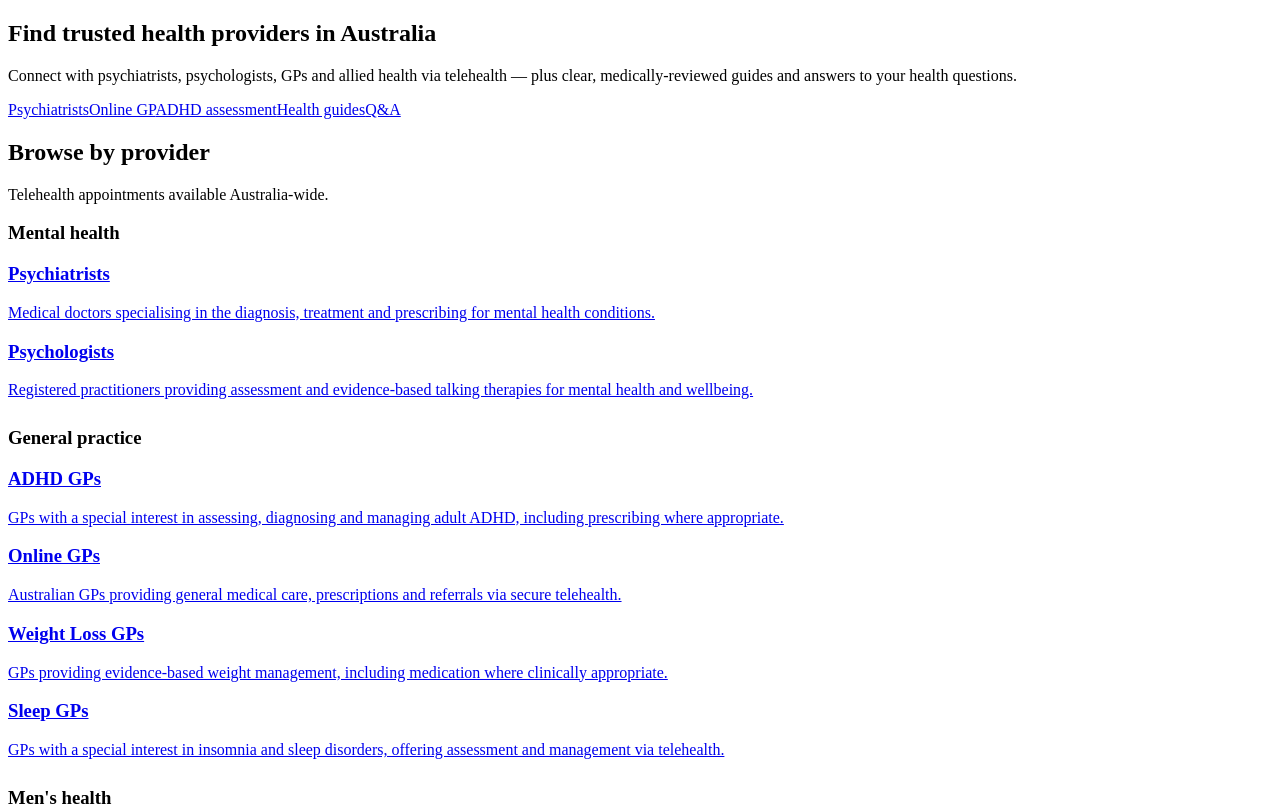
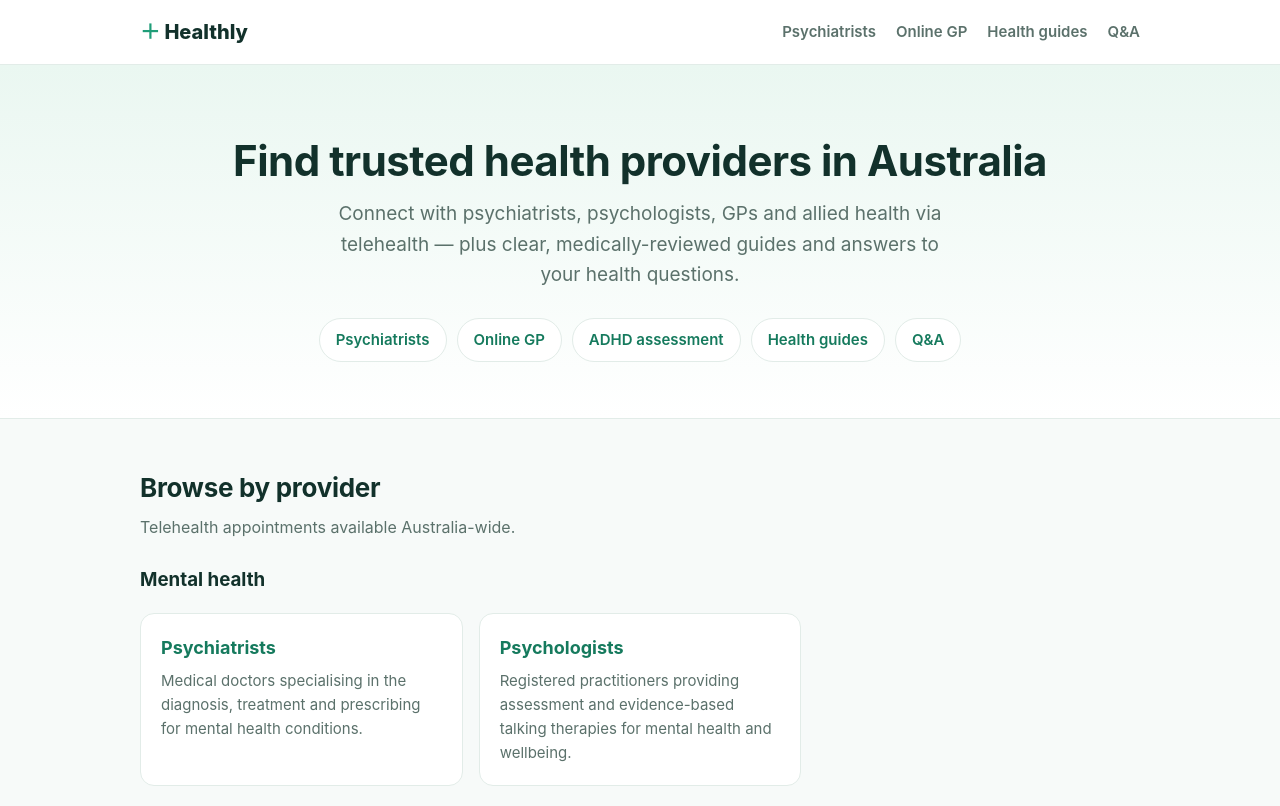
Before and after one commit to LukeCN/healthly, a Next.js app: page / in a window 1280 px wide. Shown: the top 806 px of the page. Built offline with nearby package versions, Linux system fonts and the light colour scheme.

Commit message:
Create layout.js

```diff
--- /dev/null
+++ b/app/layout.js
@@ -0,0 +1,57 @@
+import { SITE } from "@/lib/data";
+import "./globals.css";
+import Link from "next/link";
+
+export const metadata = {
+  metadataBase: new URL(SITE.url),
+  title: {
+    default: `${SITE.name} — ${SITE.tagline}`,
+    template: `%s | ${SITE.name}`,
+  },
+  description: SITE.description,
+  alternates: { canonical: "/" },
+  openGraph: {
+    title: `${SITE.name} — ${SITE.tagline}`,
+    description: SITE.description,
+    url: SITE.url,
+    siteName: SITE.name,
+    locale: "en_AU",
+    type: "website",
+  },
+};
+
+export default function RootLayout({ children }) {
+  return (
+    <html lang="en-AU">
+      <body>
+        <header className="site-header">
+          <div className="container header-inner">
+            <Link href="/" className="brand">
+              <span className="brand-mark">＋</span> Healthly
+            </Link>
+            <nav className="nav">
+              <Link href="/psychiatrist">Psychiatrists</Link>
+              <Link href="/online-gp">Online GP</Link>
+              <Link href="/conditions">Health guides</Link>
+              <Link href="/questions">Q&amp;A</Link>
+            </nav>
+          </div>
+        </header>
+        <main>{children}</main>
+        <footer className="site-footer">
+          <div className="container">
+            <p className="footer-brand">＋ Healthly</p>
+            <p className="footer-note">
+              {SITE.description} Healthly is an information and directory service
+              and does not provide medical advice. In an emergency call 000. For
+              24/7 crisis support call Lifeline on 13 11 14.
+            </p>
+            <p className="footer-copy">
+              © {new Date().getFullYear()} Healthly. Made in Australia.
+            </p>
+          </div>
+        </footer>
+      </body>
+    </html>
+  );
+}
```
